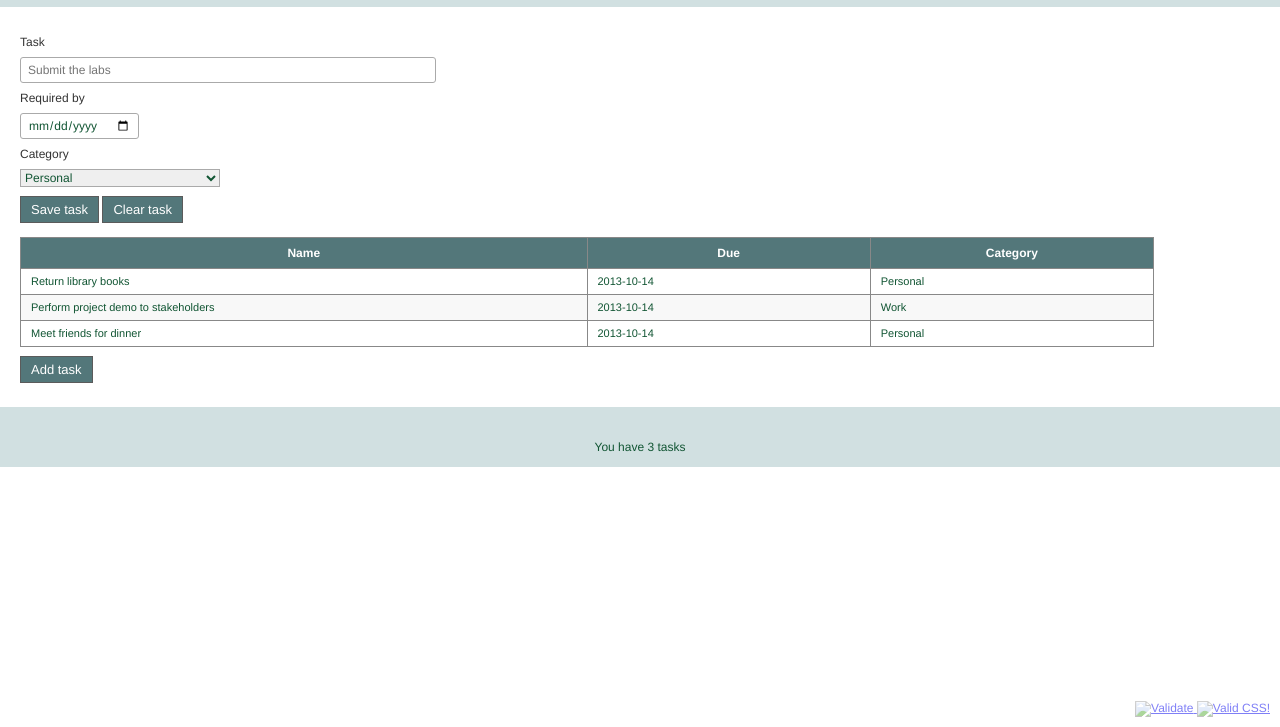
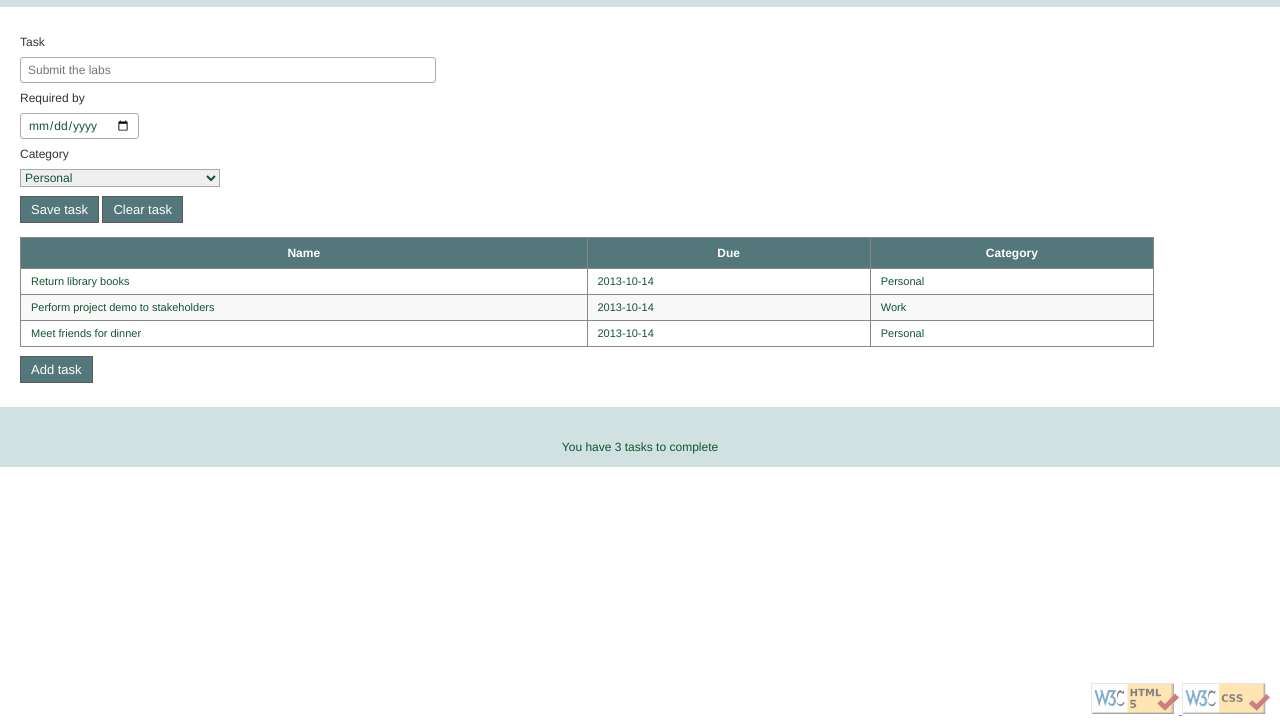
Before and after one commit to norachaynane/WAP_LAB, a plain HTML site: page lab5/Task_List_Lab.html in a window 1280 px wide. Shown: the part 73-800 px from the top of the page. Drawn offline with Linux system fonts and the light colour scheme.

Commit message:
Update Task_List_Lab.html

```diff
--- a/lab5/Task_List_Lab.html
+++ b/lab5/Task_List_Lab.html
@@ -74,13 +74,13 @@
         </nav>
     </section>
 </main>
-<footer>You have 3 tasks</footer>
+<footer>You have 3 tasks to complete </footer>
 <div id="validation">
     <a href="https://validator.w3.org/check/referer">
-        <img alt="Validate" src="images/w3c-html.png"/>
+        <img alt="Validate" src="../images/w3c-html.png"/>
     </a>
     <a href="https://jigsaw.w3.org/css-validator/check/referer">
-        <img alt="Valid CSS!" src="images/w3c-css.png"/>
+        <img alt="Valid CSS!" src="../images/w3c-css.png"/>
     </a>
 </div>
 </body>
```
